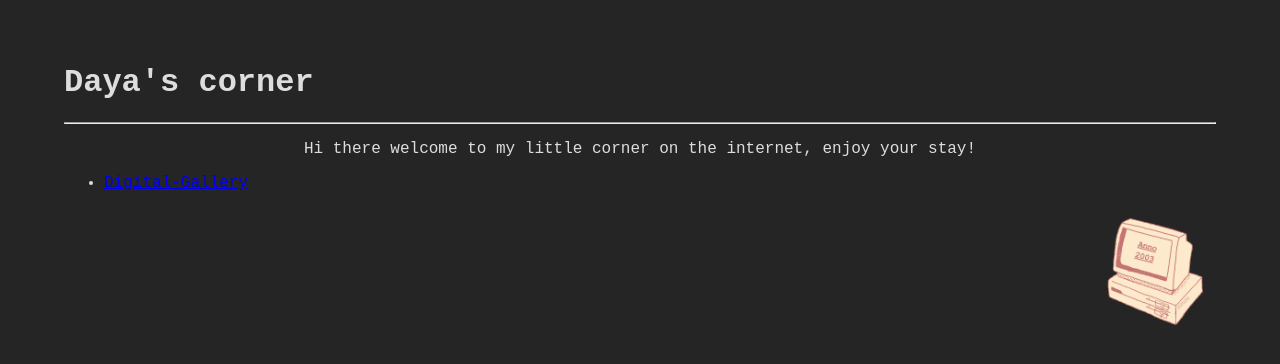
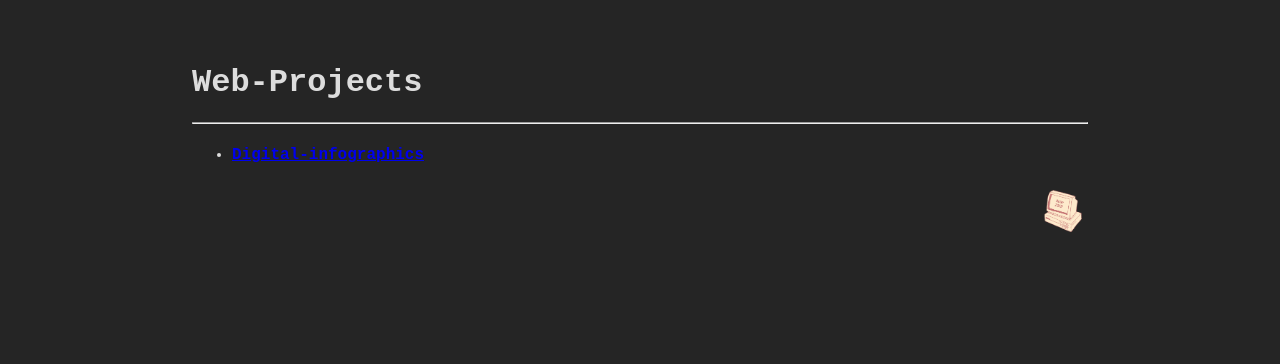
Before and after one commit to Anno2003/Daya.github.io, a website built with Vite: page index.html in a window 1280 px wide. Built offline with nearby package versions, Linux system fonts and the light colour scheme.

Commit message:
update mainpage

```diff
--- a/css/style.css
+++ b/css/style.css
@@ -4,7 +4,9 @@
 }
 /*tags*/
 body {
-	margin:5%;
+	margin-top:5%;
+	margin-left:15%;
+	margin-right:15%;
 	background-color: var(--back);
 	font-family:Courier New;
 }
--- a/index.html
+++ b/index.html
@@ -14,19 +14,17 @@
 	<body>
 		<div id="title">
 			<header>
-				<h1>Daya's corner</h1>
+				<h1>Web-Projects</h1>
 				<hr>
 			</header>
 		</div>
 
 		<div id="content" >
-			<p><center>Hi there welcome to my little corner on the internet, enjoy your stay!</center></p>
-			<b></b>
 			<ul>
-				<li><a href="./gallery.html">Digital-Gallery</a></li>
+				<li><h4><a href="./gallery.html">Digital-infographics</a></h4></li>
 			</ul>
 		</div>
 
-		<div id="footer" style="text-align:right"><img src="images/PC.png" width="10%"></div>
+		<div id="footer" style="text-align:right"><img src="images/PC.png" width="5%"></div>
 	</body>
 </html>
```
Also changed, not shown: gallery.html (+1 -1 lines).
